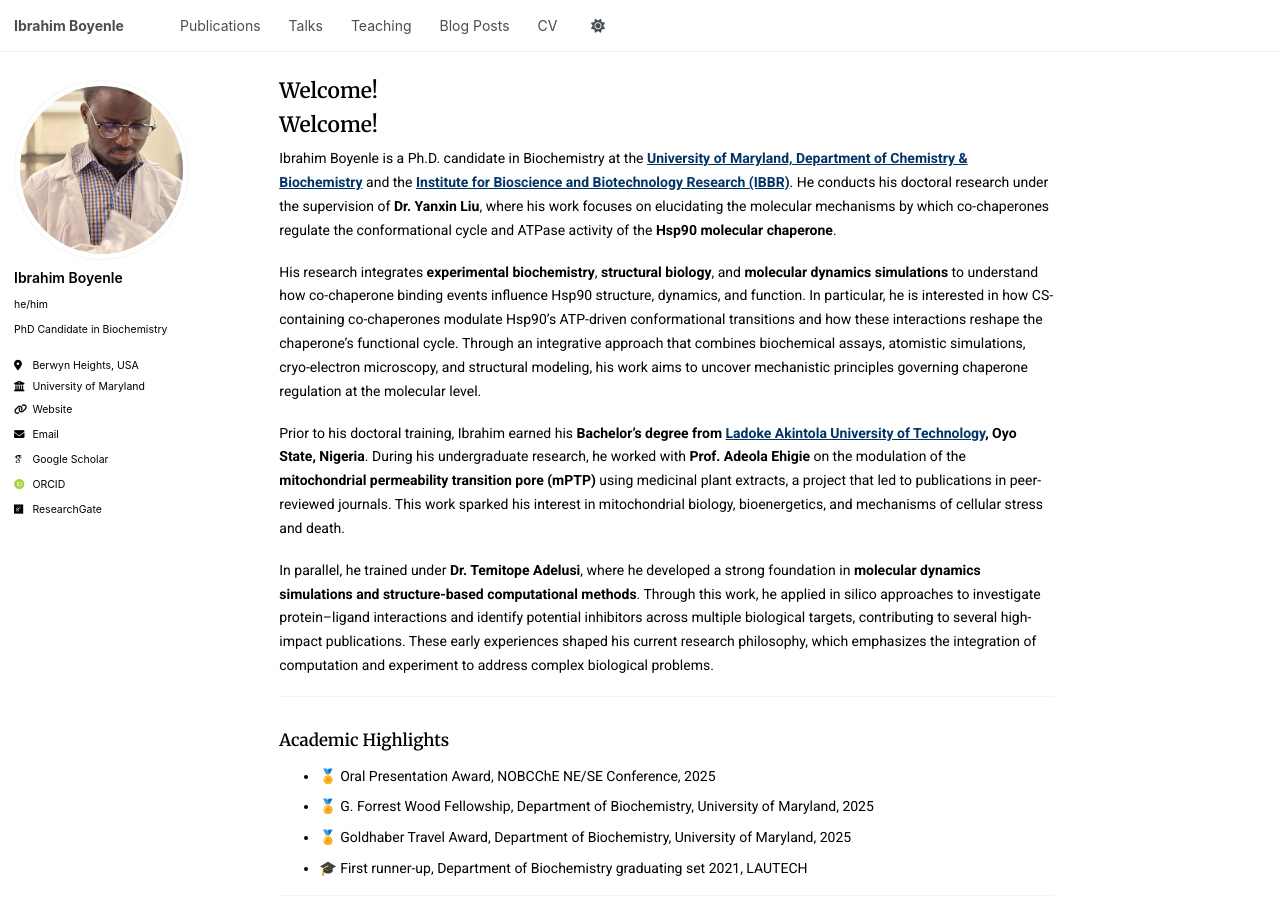
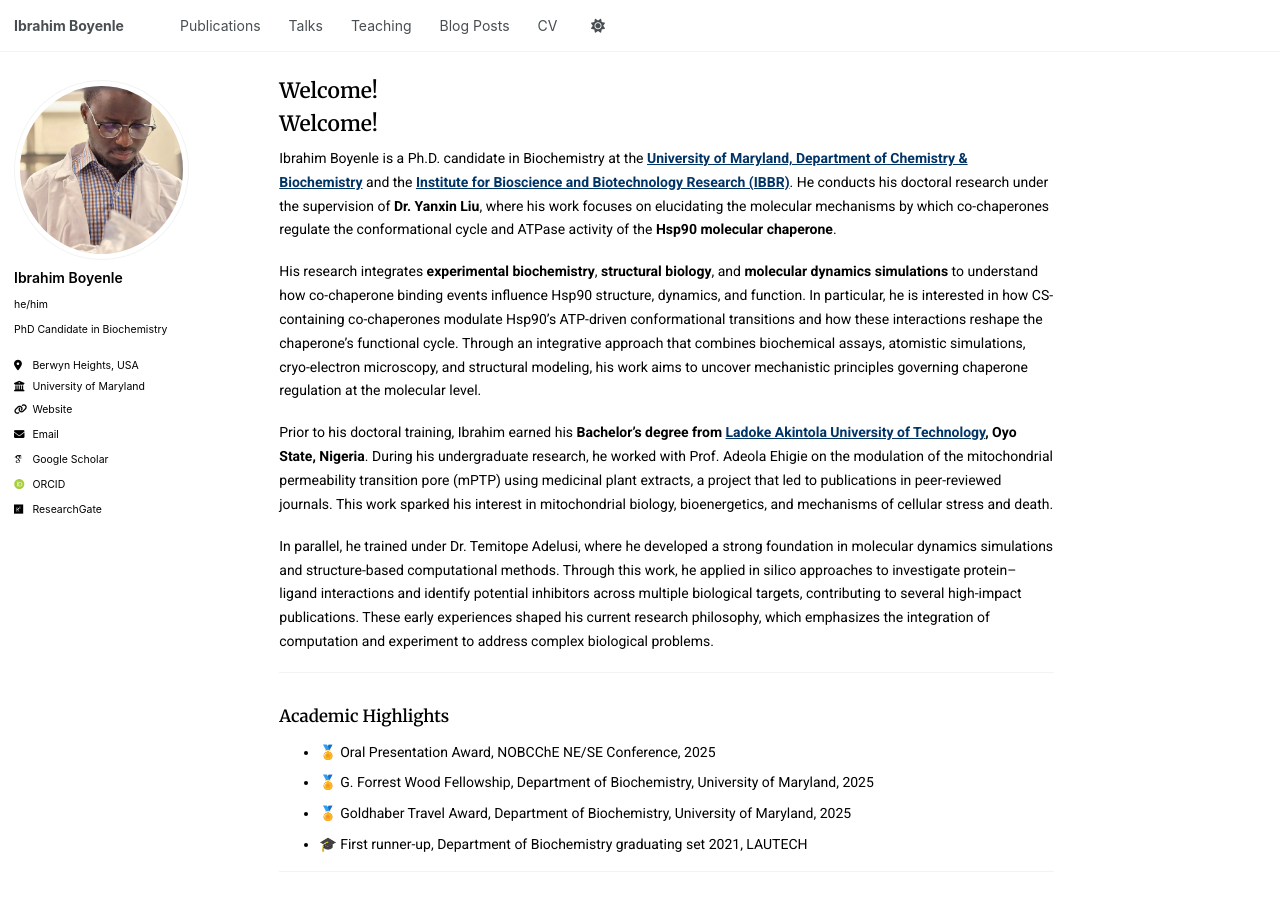
Before and after one commit to Ibrahimboyenle/Ibrahimboyenle.github.io, a Jekyll site: the page built from _pages/about.md, in a window 1280 px wide and 900 px high. Built offline with Jekyll 4.4.1, drawn with Linux system fonts in a browser that asks for light colours; some web fonts are replaced; a script that is not in the unit is left out; our own code applies the rules of GitHub Pages for plain Markdown files.

```diff
--- a/_pages/about.md
+++ b/_pages/about.md
@@ -10,9 +10,9 @@ Ibrahim Boyenle is a Ph.D. candidate in Biochemistry at the **[University of Mar
 
 His research integrates **experimental biochemistry**, **structural biology**, and **molecular dynamics simulations** to understand how co-chaperone binding events influence Hsp90 structure, dynamics, and function. In particular, he is interested in how CS-containing co-chaperones modulate Hsp90’s ATP-driven conformational transitions and how these interactions reshape the chaperone’s functional cycle. Through an integrative approach that combines biochemical assays, atomistic simulations, cryo-electron microscopy, and structural modeling, his work aims to uncover mechanistic principles governing chaperone regulation at the molecular level.
 
-Prior to his doctoral training, Ibrahim earned his **Bachelor’s degree from [Ladoke Akintola University of Technology](https://www.lautech.edu.ng/), Oyo State, Nigeria**. During his undergraduate research, he worked with **Prof. Adeola Ehigie** on the modulation of the **mitochondrial permeability transition pore (mPTP)** using medicinal plant extracts, a project that led to publications in peer-reviewed journals. This work sparked his interest in mitochondrial biology, bioenergetics, and mechanisms of cellular stress and death.
+Prior to his doctoral training, Ibrahim earned his **Bachelor’s degree from [Ladoke Akintola University of Technology](https://www.lautech.edu.ng/), Oyo State, Nigeria**. During his undergraduate research, he worked with Prof. Adeola Ehigie on the modulation of the mitochondrial permeability transition pore (mPTP) using medicinal plant extracts, a project that led to publications in peer-reviewed journals. This work sparked his interest in mitochondrial biology, bioenergetics, and mechanisms of cellular stress and death.
 
-In parallel, he trained under **Dr. Temitope Adelusi**, where he developed a strong foundation in **molecular dynamics simulations and structure-based computational methods**. Through this work, he applied in silico approaches to investigate protein–ligand interactions and identify potential inhibitors across multiple biological targets, contributing to several high-impact publications. These early experiences shaped his current research philosophy, which emphasizes the integration of computation and experiment to address complex biological problems.
+In parallel, he trained under Dr. Temitope Adelusi, where he developed a strong foundation in molecular dynamics simulations and structure-based computational methods. Through this work, he applied in silico approaches to investigate protein–ligand interactions and identify potential inhibitors across multiple biological targets, contributing to several high-impact publications. These early experiences shaped his current research philosophy, which emphasizes the integration of computation and experiment to address complex biological problems.
 
 ---
 
```
